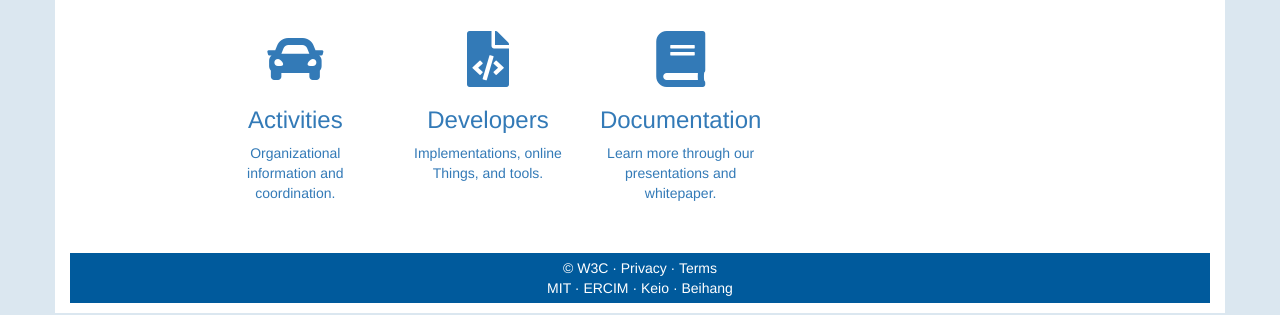
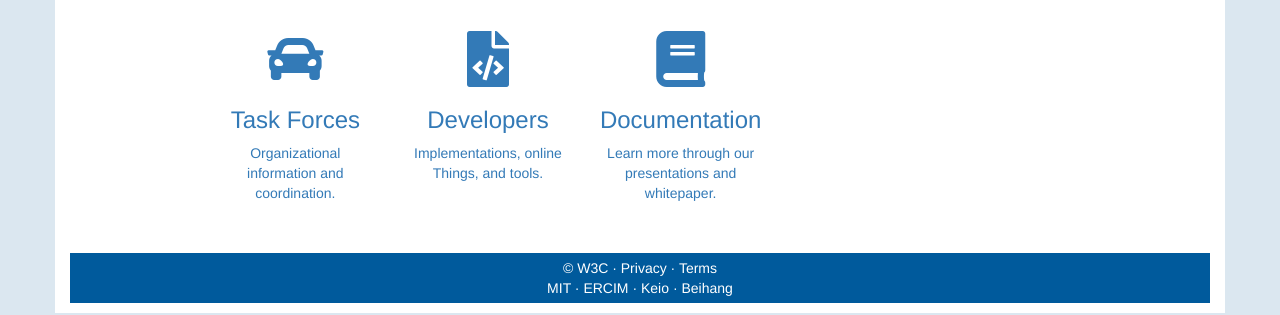
Before and after one commit to w3c/wot-marketing, a Jekyll site: the page built from docs/index.html, in a window 1280 px wide. Shown: the part 573-888 px from the top of the page. Built offline with Jekyll 4.4.1, drawn with Linux system fonts in a browser that asks for light colours; nearby versions of some CDN libraries; comment, search, counter and statistics services are not loaded.

Commit message:
fix namen and link of *old* Activities Link

```diff
--- a/docs/index.html
+++ b/docs/index.html
@@ -57,10 +57,10 @@ title: Home
 
 	<div class="row center-block">
 		<div class="col-md-4 text-center">
-			<a href="activities/general/">
+			<a href="activities/task-forces/">
 				<i class="fas fa-car fa-4x"></i>
 				<div class="description">
-					<h3>Activities</h3>
+					<h3>Task Forces</h3>
 					<p>Organizational information and coordination.</p>
 				</div>
 			</a>
```
